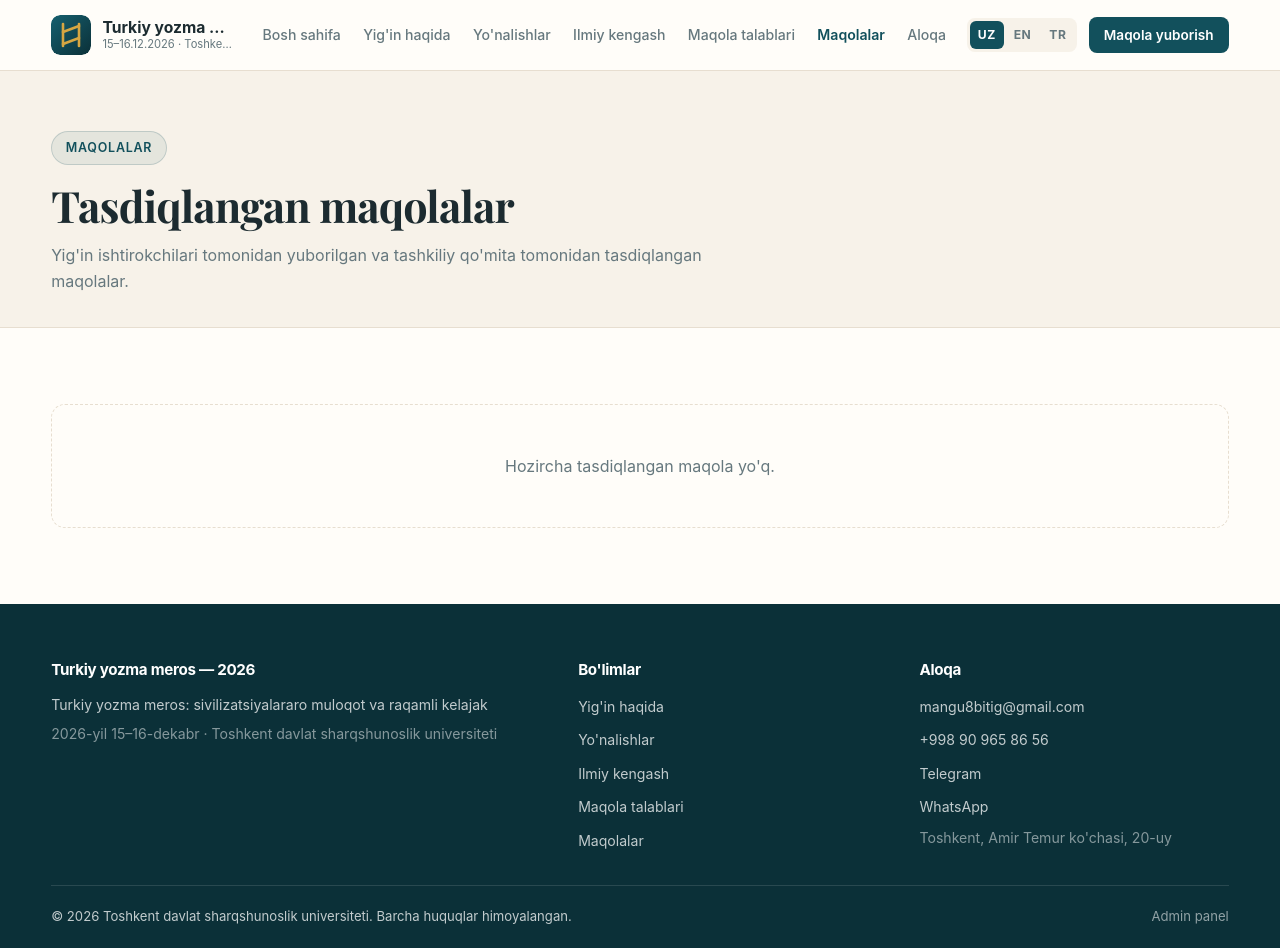
After one commit to abdumahkamoripov5-ui/konferensiya-sayti, a Flask app: page /maqolalar in a window 1280 px wide. The commit adds this page. Run offline with Flask 3, Linux system fonts and the light colour scheme; data that the repository does not hold is empty.

Commit message:
Maqolalarni admin tasdiqlagach saytda ko'rsatish
Yuborilgan maqolaga sarlavha maydoni va holat (kutilmoqda/tasdiqlangan)
qo'shildi. Admin panelida "Tasdiqlash" tugmasi paydo bo'ldi; tasdiqlangan
maqolalar yangi ochiq /maqolalar sahifasida ko'rinadi va login qilmasdan
yuklab olinadi. Tasdiqlanmagan maqolalar hech qayerda ochiq ko'rinmaydi.

Co-Authored-By: Claude Sonnet 5 <noreply@anthropic.com>

```diff
--- a/app.py
+++ b/app.py
@@ -197,11 +197,13 @@ def maqola_yuborish():
         form = {
             "ism": (request.form.get("ism") or "").strip(),
             "email": (request.form.get("email") or "").strip(),
+            "sarlavha": (request.form.get("sarlavha") or "").strip(),
             "yonalish": (request.form.get("yonalish") or "").strip(),
         }
         fayl = request.files.get("fayl")
 
-        if not form["ism"] or not email_togrimi(form["email"]) or not fayl_togrimi(fayl):
+        if (not form["ism"] or not form["sarlavha"]
+                or not email_togrimi(form["email"]) or not fayl_togrimi(fayl)):
             flash(config.MATN[til]["xato_fayl"], "xato")
             return redirect(url_for("talablar", til=til) + "#yuborish")
 
@@ -210,12 +212,32 @@ def maqola_yuborish():
         fayl_nomi = f"{uuid.uuid4().hex}.{kengaytma}"
         fayl.save(os.path.join(app.config["MAQOLA_PAPKA"], fayl_nomi))
 
-        models.maqola_qoshish(form["ism"], form["email"], form["yonalish"],
+        models.maqola_qoshish(form["ism"], form["email"], form["sarlavha"], form["yonalish"],
                               fayl_nomi, secure_filename(fayl.filename), til)
         flash(config.MATN[til]["muvaffaqiyat_maqola"], "muvaffaqiyat")
         return redirect(url_for("talablar", til=til) + "#yuborish")
 
     return redirect(url_for("talablar", til=til) + "#yuborish")
+
+
+@app.route("/maqolalar", defaults={"til": config.ASOSIY_TIL})
+@app.route(f"/<any({QOSHIMCHA_TILLAR}):til>/maqolalar")
+def maqolalar_royxati():
+    return render_template(
+        "maqolalar.html", faol="maqolalar",
+        maqolalar=models.maqolalar_tasdiqlangan(),
+    )
+
+
+@app.route("/maqola/<int:maqola_id>/yuklab-olish")
+def maqola_yuklab_olish(maqola_id):
+    maqola = models.maqola_topish(maqola_id)
+    if maqola is None or maqola["holat"] != "tasdiqlangan":
+        return redirect(url_for("maqolalar_royxati"))
+    return send_from_directory(
+        app.config["MAQOLA_PAPKA"], maqola["fayl_nomi"],
+        as_attachment=True, download_name=maqola["original_nomi"],
+    )
 
 
 @app.errorhandler(RequestEntityTooLarge)
@@ -268,6 +290,14 @@ def admin_maqola_yuklab_olish(maqola_id):
         app.config["MAQOLA_PAPKA"], maqola["fayl_nomi"],
         as_attachment=True, download_name=maqola["original_nomi"],
     )
+
+
+@app.route("/admin/maqola/<int:maqola_id>/tasdiqlash", methods=["POST"])
+@admin_kerak
+def admin_maqola_tasdiqlash(maqola_id):
+    models.maqola_tasdiqlash(maqola_id)
+    flash("Maqola tasdiqlandi va saytda ko'rina boshladi.", "muvaffaqiyat")
+    return redirect(url_for("admin_panel"))
 
 
 @app.route("/admin/maqola/<int:maqola_id>/ochirish", methods=["POST"])
--- a/models.py
+++ b/models.py
@@ -1,8 +1,8 @@
 # -*- coding: utf-8 -*-
 """Ma'lumotlar bazasi bilan ishlash (sqlite3, tashqi kutubxonasiz).
 
-Saytda maqola yuborish formasi yo'q — maqolalar elektron pochta orqali
-qabul qilinadi. Shuning uchun bazada faqat aloqa xabarlari saqlanadi.
+Ikkita jadval: aloqa xabarlari va saytga yuklangan maqolalar (admin
+tasdiqlagandan keyingina jamoatchilikka ochiq bo'ladi).
 """
 
 import os
@@ -29,10 +29,12 @@ CREATE TABLE IF NOT EXISTS maqolalar (
     id            INTEGER PRIMARY KEY AUTOINCREMENT,
     ism           TEXT NOT NULL,
     email         TEXT NOT NULL,
+    sarlavha      TEXT,
     yonalish      TEXT,
     fayl_nomi     TEXT NOT NULL,
     original_nomi TEXT NOT NULL,
     til           TEXT NOT NULL DEFAULT 'uz',
+    holat         TEXT NOT NULL DEFAULT 'kutilmoqda',
     yaratilgan    TEXT NOT NULL
 );
 """
@@ -65,6 +67,11 @@ def init_db(app):
         ustunlar = {q["name"] for q in db.execute("PRAGMA table_info(xabarlar)")}
         if "til" not in ustunlar:
             db.execute("ALTER TABLE xabarlar ADD COLUMN til TEXT NOT NULL DEFAULT 'uz'")
+        maqola_ustunlar = {q["name"] for q in db.execute("PRAGMA table_info(maqolalar)")}
+        if "sarlavha" not in maqola_ustunlar:
+            db.execute("ALTER TABLE maqolalar ADD COLUMN sarlavha TEXT")
+        if "holat" not in maqola_ustunlar:
+            db.execute("ALTER TABLE maqolalar ADD COLUMN holat TEXT NOT NULL DEFAULT 'kutilmoqda'")
         db.commit()
 
 
@@ -114,12 +121,12 @@ def statistika():
 
 # --- Maqolalar ---------------------------------------------------------------
 
-def maqola_qoshish(ism, email, yonalish, fayl_nomi, original_nomi, til="uz"):
+def maqola_qoshish(ism, email, sarlavha, yonalish, fayl_nomi, original_nomi, til="uz"):
     db = get_db()
     db.execute(
-        """INSERT INTO maqolalar (ism, email, yonalish, fayl_nomi, original_nomi, til, yaratilgan)
-           VALUES (?, ?, ?, ?, ?, ?, ?)""",
-        (ism, email, yonalish, fayl_nomi, original_nomi, til,
+        """INSERT INTO maqolalar (ism, email, sarlavha, yonalish, fayl_nomi, original_nomi, til, yaratilgan)
+           VALUES (?, ?, ?, ?, ?, ?, ?, ?)""",
+        (ism, email, sarlavha, yonalish, fayl_nomi, original_nomi, til,
          datetime.now().strftime("%Y-%m-%d %H:%M")),
     )
     db.commit()
@@ -130,9 +137,22 @@ def maqolalar_royxati():
     return db.execute("SELECT * FROM maqolalar ORDER BY id DESC").fetchall()
 
 
+def maqolalar_tasdiqlangan():
+    db = get_db()
+    return db.execute(
+        "SELECT * FROM maqolalar WHERE holat = 'tasdiqlangan' ORDER BY id DESC"
+    ).fetchall()
+
+
 def maqola_topish(maqola_id):
     db = get_db()
     return db.execute("SELECT * FROM maqolalar WHERE id = ?", (maqola_id,)).fetchone()
+
+
+def maqola_tasdiqlash(maqola_id):
+    db = get_db()
+    db.execute("UPDATE maqolalar SET holat = 'tasdiqlangan' WHERE id = ?", (maqola_id,))
+    db.commit()
 
 
 def maqola_ochirish(maqola_id):
--- a/static/css/style.css
+++ b/static/css/style.css
@@ -411,6 +411,7 @@ img { max-width: 100%; display: block; }
   font-size: .74rem; font-weight: 600;
 }
 .belgi--yumshoq { background: var(--fon-kulrang); color: var(--matn-xira); border: 1px solid var(--chegara); }
+.belgi--urgu { background: rgba(200, 150, 62, .15); color: var(--urgu); border: 1px solid var(--urgu-och); }
 
 /* --- Ikki ustunli tartib -------------------------------------------------- */
 
--- a/templates/base.html
+++ b/templates/base.html
@@ -35,6 +35,7 @@
       <a href="{{ url_for('yonalishlar') }}"  class="{{ 'faol' if faol == 'yonalishlar' }}">{{ t.nav_yonalishlar }}</a>
       <a href="{{ url_for('kengash') }}"      class="{{ 'faol' if faol == 'kengash' }}">{{ t.nav_kengash }}</a>
       <a href="{{ url_for('talablar') }}"     class="{{ 'faol' if faol == 'talablar' }}">{{ t.nav_talablar }}</a>
+      <a href="{{ url_for('maqolalar_royxati') }}" class="{{ 'faol' if faol == 'maqolalar' }}">{{ t.nav_maqolalar }}</a>
       <a href="{{ url_for('aloqa') }}"        class="{{ 'faol' if faol == 'aloqa' }}">{{ t.nav_aloqa }}</a>
 
       <div class="tilchi">
@@ -84,6 +85,7 @@
         <li><a href="{{ url_for('yonalishlar') }}">{{ t.nav_yonalishlar }}</a></li>
         <li><a href="{{ url_for('kengash') }}">{{ t.nav_kengash }}</a></li>
         <li><a href="{{ url_for('talablar') }}">{{ t.nav_talablar }}</a></li>
+        <li><a href="{{ url_for('maqolalar_royxati') }}">{{ t.nav_maqolalar }}</a></li>
       </ul>
     </div>
 
--- /dev/null
+++ b/templates/maqolalar.html
@@ -0,0 +1,36 @@
+{% extends "base.html" %}
+{% block sarlavha %}{{ t.maqolalar_nishon }}{% endblock %}
+
+{% block kontent %}
+
+<section class="sahifa-bosh">
+  <div class="konteyner">
+    <span class="nishon nishon--kok">{{ t.maqolalar_nishon }}</span>
+    <h1>{{ t.maqolalar_sahifa_sarlavha }}</h1>
+    <p class="sahifa-bosh__matn">{{ t.maqolalar_kirish }}</p>
+  </div>
+</section>
+
+<section class="bolim">
+  <div class="konteyner">
+    {% if maqolalar %}
+    <div class="panjara panjara--3">
+      {% for m in maqolalar %}
+      <article class="karta">
+        {% if m.yonalish %}<span class="belgi belgi--yumshoq">{{ m.yonalish }}</span>{% endif %}
+        <h3>{{ m.sarlavha or m.original_nomi }}</h3>
+        <p><strong>{{ t.maqola_muallif }}:</strong> {{ m.ism }}</p>
+        <a class="tugma tugma--chegara tugma--kichik" style="margin-top: .75rem"
+           href="{{ url_for('maqola_yuklab_olish', maqola_id=m.id) }}">
+          ↓ {{ t.maqola_yuklab_olish }}
+        </a>
+      </article>
+      {% endfor %}
+    </div>
+    {% else %}
+    <p class="bosh-holat">{{ t.maqolalar_bosh_holat }}</p>
+    {% endif %}
+  </div>
+</section>
+
+{% endblock %}
--- a/templates/talablar.html
+++ b/templates/talablar.html
@@ -44,6 +44,10 @@
         <div class="maydon-guruh">
           <label for="maqola-email">{{ t.forma_email }}</label>
           <input type="email" id="maqola-email" name="email" required>
+        </div>
+        <div class="maydon-guruh">
+          <label for="maqola-sarlavha">{{ t.forma_sarlavha }}</label>
+          <input type="text" id="maqola-sarlavha" name="sarlavha" required>
         </div>
         <div class="maydon-guruh">
           <label for="maqola-yonalish">{{ t.forma_yonalish }} <span class="kichik">({{ t.forma_ixtiyoriy }})</span></label>
```
Also changed, not shown: config.py (+33 -6 lines), templates/admin.html (+15 -3 lines).
